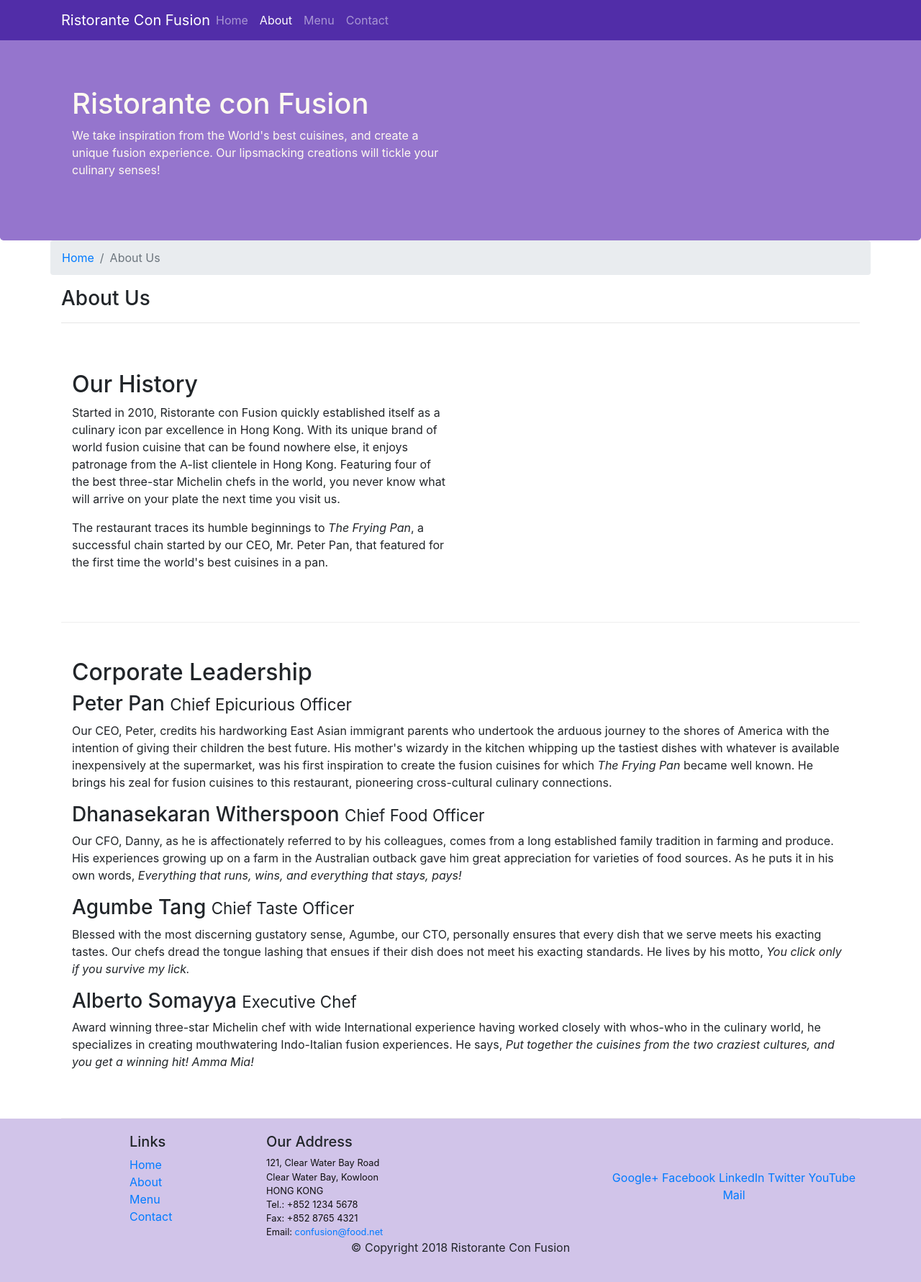
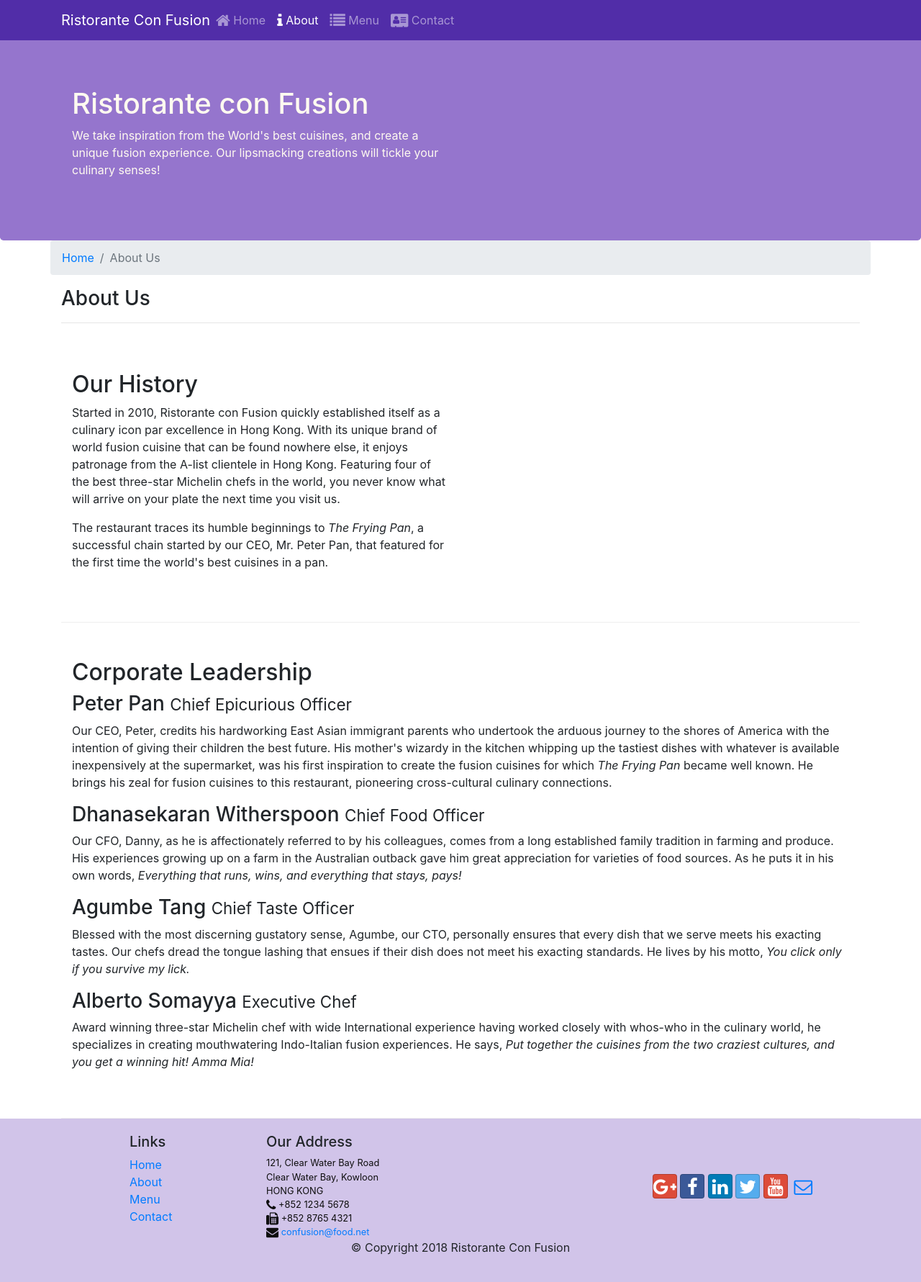
Before and after one commit to tri135790/bootstrap, a website: page aboutus.html in a window 1280 px wide. Shown: the whole page at 72% size. Drawn offline with nearby package versions, Linux system fonts and the light colour scheme.

Commit message:
icon font

```diff
--- a/aboutus.html
+++ b/aboutus.html
@@ -6,6 +6,8 @@
     <meta name="viewport" content="width=device-width, initial-scale=1, shrink-to-fit=no">
     <meta http-equiv="x-ua-compatible" content="ie=edge">
     <link rel="stylesheet" href="node_modules/bootstrap/dist/css/bootstrap.min.css">
+    <link rel="stylesheet" href="node_modules/font-awesome/css/font-awesome.min.css">
+    <link rel="stylesheet" href="node_modules/bootstrap-social/bootstrap-social.css">
     <link rel="stylesheet" href="css/styles.css">
     <title>Ristorante Con Fusion: About Us</title>
 
@@ -20,10 +22,10 @@
             <a class="navbar-brand mr-auto" href="./index.html">Ristorante Con Fusion</a>
             <div class="collapse navbar-collapse" id="Navbar">
                 <ul class="navbar-nav mr-auto">
-                    <li class="nav-item"><a class="nav-link" href="./index.html">Home</a></li>
-                    <li class="nav-item active"><a class="nav-link" href="#">About</a></li>
-                    <li class="nav-item"><a class="nav-link" href="#">Menu</a></li>
-                    <li class="nav-item"><a class="nav-link" href="#">Contact</a></li>
+                    <li class="nav-item"><a class="nav-link" href="./index.html"><span class="fa fa-home fa-lg"></span> Home</a></li>
+                    <li class="nav-item active"><a class="nav-link" href="#"><span class="fa fa-info fa-lg"></span> About</a></li>
+                    <li class="nav-item"><a class="nav-link" href="#"><span class="fa fa-list fa-lg"></span> Menu</a></li>
+                    <li class="nav-item"><a class="nav-link" href="#"><span class="fa fa-address-card fa-lg"></span> Contact</a></li>
                 </ul>
             </div>
 
@@ -99,19 +101,19 @@
 		              121, Clear Water Bay Road<br>
 		              Clear Water Bay, Kowloon<br>
 		              HONG KONG<br>
-		              Tel.: +852 1234 5678<br>
-		              Fax: +852 8765 4321<br>
-		              Email: <a href="mailto:confusion@food.net">confusion@food.net</a>
+		              <i class="fa fa-phone fa-lg"></i> +852 1234 5678<br>
+		              <i class="fa fa-fax fa-lg"></i> +852 8765 4321<br>
+		              <i class="fa fa-envelope fa-lg"></i> <a href="mailto:confusion@food.net">confusion@food.net</a>
 		           </address>
                 </div>
                 <div class="col-12 col-sm-4 align-self-center">
                     <div class="text-center">
-                        <a href="http://google.com/+">Google+</a>
-                        <a href="http://www.facebook.com/profile.php?id=">Facebook</a>
-                        <a href="http://www.linkedin.com/in/">LinkedIn</a>
-                        <a href="http://twitter.com/">Twitter</a>
-                        <a href="http://youtube.com/">YouTube</a>
-                        <a href="mailto:">Mail</a>
+                        <a class="btn btn-social-icon btn-google" href="http://google.com/+"><i class="fa fa-google-plus fa-lg"></i></a>
+                        <a class="btn btn-social-icon btn-facebook" href="http://www.facebook.com/profile.php?id="><i class="fa fa-facebook fa-lg"></i></a>
+                        <a class="btn btn-social-icon btn-linkedin" href="http://www.linkedin.com/in/"><i class="fa fa-linkedin fa-lg"></i></a>
+                        <a class="btn btn-social-icon btn-twitter" href="http://twitter.com/"><i class="fa fa-twitter fa-lg"></i></a>
+                        <a class="btn btn-social-icon btn-google" href="http://youtube.com/"><i class="fa fa-youtube fa-lg"></i></a>
+                        <a class="btn btn-social-icon " href="mailto:"><i class="fa fa-envelope-o fa-lg"></i></a>
                     </div>
                 </div>
            </div>
--- a/package.json
+++ b/package.json
@@ -15,6 +15,8 @@
   },
   "dependencies": {
     "bootstrap": "^4.0.0",
+    "bootstrap-social": "^5.1.1",
+    "font-awesome": "^4.7.0",
     "jquery": "^3.3.1",
     "popper.js": "^1.12.9"
   }
```
Also changed, not shown: index.html (+15 -13 lines), 1 other file.
